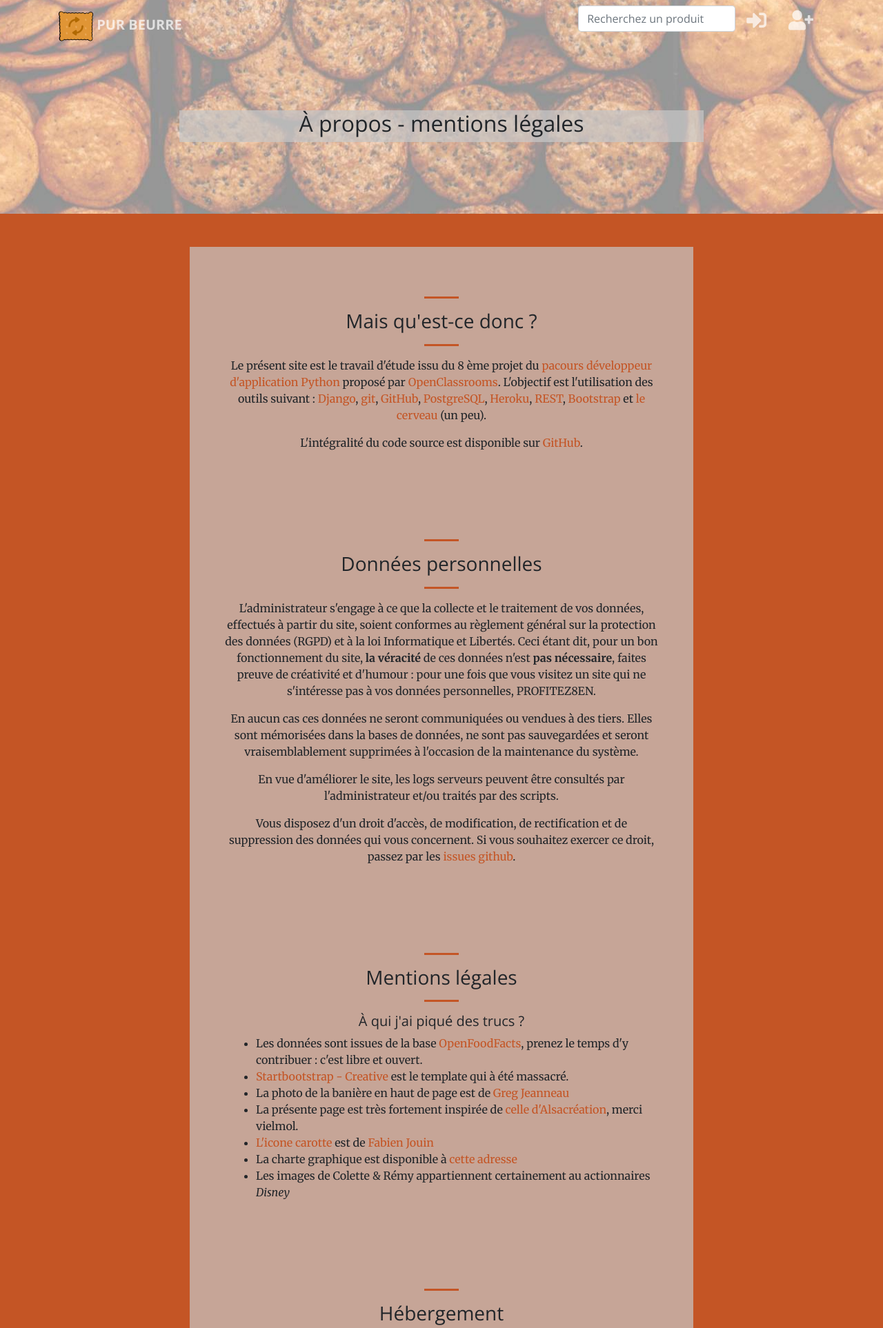
After one commit to freezed/ocp8, a Django app: page /about/ in a window 1280 px wide. The commit adds this page. Shown: the top 1926 px of the page at 69% size. Run offline with Django 3.2, Linux system fonts and the light colour scheme; some libraries are stand-ins or nearby versions.

Commit message:
Add 'about' page FIX #9 FIX #10 FIX #11

```diff
--- a/omega/templates/base.html
+++ b/omega/templates/base.html
@@ -123,7 +123,7 @@
         <div class="row">
           <div class="col-sm-6 col-lg-6 ml-auto text-center">
             <p>
-              <a href="/#about" title="Lien vers la page 'Mentions légales'">
+              <a href="{% url 'about' %}" title="Lien vers la page 'Mentions légales'">
                 <i class="fas fa-pen fa-1x mb-3"></i> Mentions légales
               </a>
             </p>
--- /dev/null
+++ b/omega/templates/omega/about.html
@@ -0,0 +1,87 @@
+{% extends 'base.html' %}
+
+{% block title %}Mentions légales{% endblock %}
+
+{% block header %}{% endblock header %}
+
+{% block chapodetails %}
+    <h2>À propos - mentions légales</h2>
+{% endblock chapodetails %}
+
+{% block contentdetails %}
+          <div class="col-lg-8 mx-auto text-center">
+              <div class="py-2 bg-faded">
+                 <div class="p-5">
+                    <hr />
+                    <h3>Mais qu'est-ce donc ?</h3>
+                    <hr />
+                    <p>
+                        Le présent site est le travail d'étude issu du 8 ème projet du <a href="https://openclassrooms.com/fr/paths/68-developpeur-dapplication-python" title="Open Classrooms - Développeur d'application Python">pacours développeur d'application Python</a> proposé par <a href="https://openclassrooms.com" title="Site d'OpenClassrooms">OpenClassrooms</a>. L'objectif est l'utilisation des outils suivant :  <a href="" title="www.djangoproject.com">Django</a>, <a href="www.git-scm.con">git</a>, <a href="www.github.com">GitHub</a>, <a href="www.postgresql.org">PostgreSQL</a>, <a href="www.heroku.com">Heroku</a>, <a href="https://fr.wikipedia.org/wiki/Representational_state_transfer">REST</a>, <a href="http://getbootstrap.com">Bootstrap</a> et <a href="https://fr.wikipedia.org/wiki/Cerveau">le cerveau</a> (un peu).
+                    </p>
+                    <p>
+                        L'intégralité du code source est disponible sur <a href="" title="Source du site sur GitHub">GitHub</a>.
+                    </p>
+                 </div>
+                 <div class="p-5">
+                    <hr />
+                    <h3>Données personnelles</h3>
+                    <hr />
+                    <p>
+                        L'administrateur s'engage à ce que la collecte et le traitement de vos données, effectués à partir du site, soient conformes au règlement général sur la protection des données (RGPD) et à la loi Informatique et Libertés. Ceci étant dit, pour un bon fonctionnement du site, <strong>la véracité</strong> de ces données n'est <strong>pas nécessaire</strong>, faites preuve de créativité et d'humour : pour une fois que vous visitez un site qui ne s'intéresse pas à vos données personnelles, PROFITEZ8EN.
+                    </p>
+                    <p>
+                        En aucun cas ces données ne seront communiquées ou vendues à des tiers. Elles sont mémorisées dans la bases de données, ne sont pas sauvegardées et seront vraisemblablement supprimées à l'occasion de la maintenance du système.
+                    </p>
+                    <p>
+                        En vue d'améliorer le site, les logs serveurs peuvent être consultés par l'administrateur et/ou traités par des scripts.
+                    </p>
+                    <p>
+                        Vous disposez d'un droit d'accès, de modification, de rectification et de suppression des données qui vous concernent. Si vous souhaitez exercer ce droit, passez par les <a href="https://github.com/freezed/ocp8/issues">issues github</a>.
+                    </p>
+
+                 </div>
+                 <div class="p-5">
+                    <hr />
+                    <h3>Mentions légales</h3>
+                    <hr />
+                    <h5>À qui j'ai piqué des trucs ?</h5>
+                    <ul class="text-left pl-5">
+                        <li>Les données sont issues de la base <a href="https://openfoodfacts.org">OpenFoodFacts</a>, prenez le temps d'y contribuer : c'est libre et ouvert.</li>
+                        <li><a href="https://startbootstrap.com/template-overviews/creative/">Startbootstrap - Creative</a> est le template qui à été massacré.</li>
+                        <li>La photo de la banière en haut de page est de <a href="https://unsplash.com/photos/YTbFHT9_IhY">Greg Jeanneau</a></li>
+                        <li>La présente page est très fortement inspirée de <a href="https://www.alsacreations.com/page/about/">celle d'Alsacréation</a>, merci vielmol.</li>
+                        <li><a href="https://thenounproject.com/term/carrot/29691/">L'icone carotte</a> est de <a href="https://thenounproject.com/FabienJ">Fabien Jouin</a></li>
+                        <li>La charte graphique est disponible à <a href="https://app.frontify.com/d/6Yy9WFJdtp8j/pur-beurre-style-guide#/introduction/Notre-identit%C3%A9">cette adresse</a></li>
+                        <li>Les images de Colette & Rémy appartiennent certainement au actionnaires <em>Disney</em></li>
+                    </ul>
+                 </div>
+                 <div class="p-5">
+                    <hr />
+                    <h3>Hébergement</h3>
+                    <hr />
+                    <p>
+                      <a href="https://www.heroku.com/about"><img src="https://brand.heroku.com/static/media/heroku-logo-stroke.aa0b53be.svg" alt="heroku.com" height="20" /> - Heroku</a>
+                    </p>
+                 </div>
+                 <div class="p-5">
+                    <hr />
+                    <h3>Liens</h3>
+                    <hr />
+                    <p>
+                        Les sites reliés directement ou indirectement au site, ne sont pas sous notre contrôle (c'est l'internet quoi…). Les liens avec des sites extérieurs ne sont fournis qu'à titre de commodité et n'impliquent aucune caution quant à leur contenu.
+                    </p>
+                 </div>
+                 <div class="p-5">
+                    <hr />
+                    <h3>Contenus et outils</h3>
+                    <hr />
+                    <p>
+                        Ce programme est distribué dans l'espoir qu'il sera utile, mais sans aucune garantie; sans même la garantie implicite de qualité marchande ou d'adéquation à un objet particulier. L'administrateur ne peut en aucun cas être tenu pour responsable de tous dommages quels qu'ils soient, y compris mais non de façon limitative, des dommages directs, indirects, accessoires ou incidents, des pertes de bénéfices ou de l'interruption d'activité, résultant de l'utilisation ou de l'impossibilité d'utilisation de ce service.
+                    </p>
+                    <p>
+                        Vous avez lu jusqu'ici? Bravo! Allez cadeau, tu gagnes une bière avec le mot de passe suivant la prochaine fois que tu me croise : <em>Cœur d'artichaud à la moutarde à l'ancienne</em>. Merci, tu peux reprendre une vie normale.
+                    </p>
+                 </div>
+              </div>
+          </div>
+{% endblock contentdetails %}
--- a/omega/urls.py
+++ b/omega/urls.py
@@ -11,6 +11,7 @@ urlpatterns = [
     path('my/signin/', omega_views.signin, name='signin'),
     path('my/', include('django.contrib.auth.urls')),
     path('account/', include('account.urls')),
+    path('about/', omega_views.about, name='about'),
     path('ersatz/', include('ersatz.urls')),
     path('admin/', admin.site.urls),
 ]
--- a/omega/views.py
+++ b/omega/views.py
@@ -2,6 +2,9 @@ from django.shortcuts import render, redirect
 from django.contrib.auth import login, authenticate
 
 from omega.forms import SignInForm
+
+def about(request):
+    return render(request, 'omega/about.html')
 
 def index(request):
     return render(request, 'omega/home.html')
```
